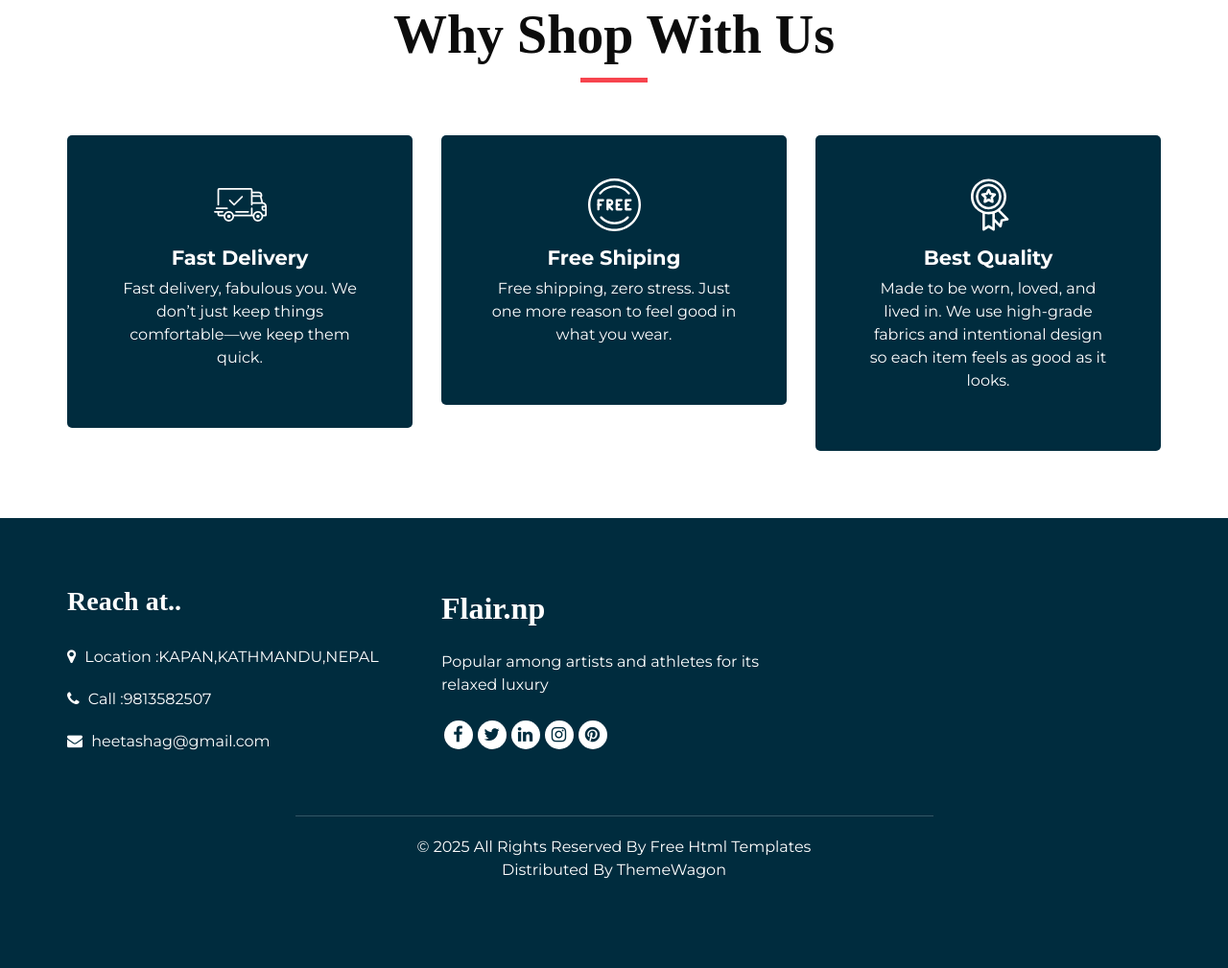
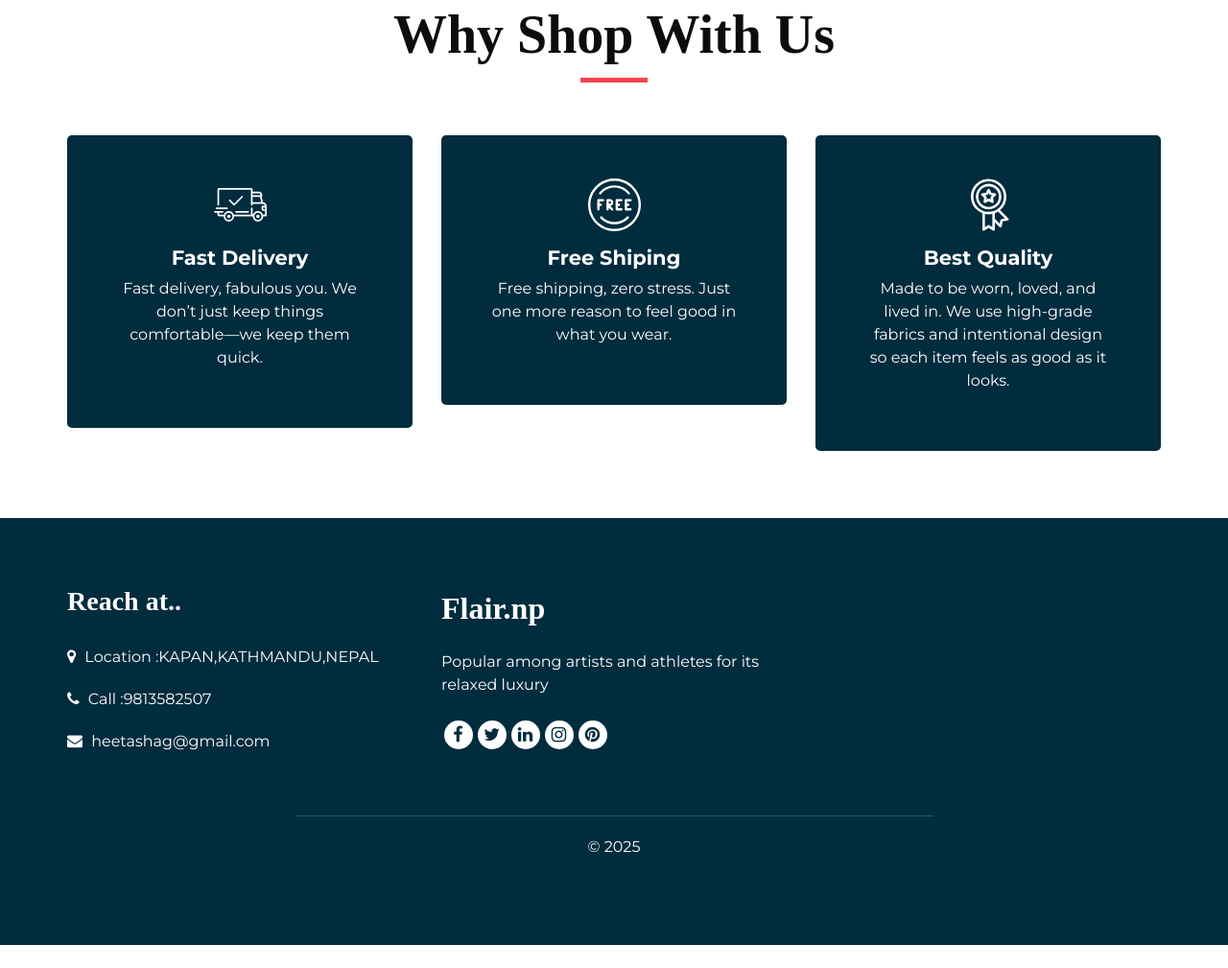
Before and after one commit to ammara519/project, a plain HTML site: page blog_list.html in a window 1280 px wide. Shown: the part 305-1314 px from the top of the page at 96% size. After the commit the page ends 1290 px from the top, so only its background shows below. Drawn offline with Linux system fonts and the light colour scheme; a script that the page names is missing.

Commit message:
first commit

```diff
--- a/blog_list.html
+++ b/blog_list.html
@@ -10,8 +10,8 @@
       <meta name="keywords" content="" />
       <meta name="description" content="" />
       <meta name="author" content="" />
-      <link rel="shortcut icon" href="images/favicon.png" type="">
-      <title>Famms - Fashion HTML Template</title>
+      <link rel="shortcut icon" href="images/logo.png" type="">
+      <title>Flair.np</title>
       <!-- bootstrap core css -->
       <link rel="stylesheet" type="text/css" href="css/bootstrap.css" />
       <!-- font awesome style -->
@@ -40,7 +40,7 @@
                            <a class="nav-link dropdown-toggle" href="#" data-toggle="dropdown" role="button" aria-haspopup="true" aria-expanded="true"> <span class="nav-label">Pages <span class="caret"></span></a>
                            <ul class="dropdown-menu">
                               <li><a href="about.html">About</a></li>
-                              <li><a href="testimonial.html">Testimonial</a></li>
+                              <li><a href="testimonial.html"></a></li>
                            </ul>
                         </li>
                         <li class="nav-item">
@@ -449,10 +449,10 @@
             <div class="footer-info">
                <div class="col-lg-7 mx-auto px-0">
                   <p>
-                     &copy; <span id="displayYear"></span> All Rights Reserved By
-                     <a href="https://html.design/">Free Html Templates</a><br>
+                     &copy; <span id="displayYear"></span>
+                     <a href="https://html.design/"></a><br>
 
-                     Distributed By <a href="https://themewagon.com/" target="_blank">ThemeWagon</a>
+                   <a href="https://themewagon.com/" target="_blank"></a>
                   </p>
                </div>
             </div>
```
Also changed, not shown: index.html (+2 -2 lines).
